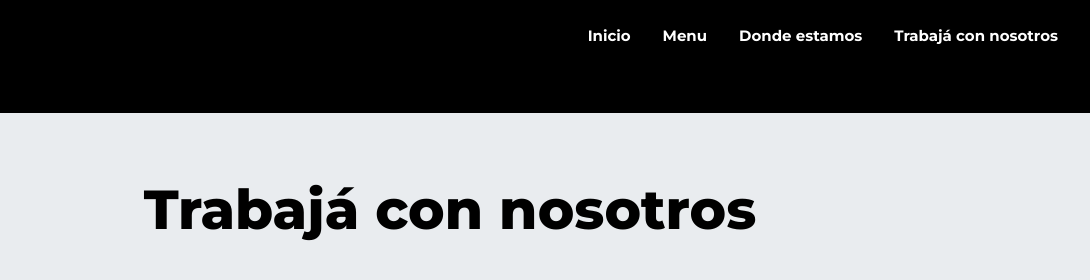
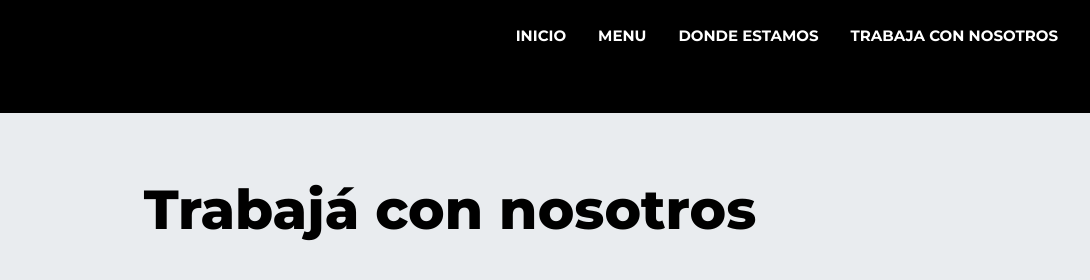
Before and after one commit to noeliarivero/Bondi-Coderhouse, a website: page pages/trabaja_con_nosotros.html in a window 1280 px wide. Shown: the top 280 px of the page, 190-1280 px from the left. Drawn offline with nearby package versions, Linux system fonts and the light colour scheme; files that its build step writes are made by us from their sources.

Commit message:
cambio a mayus el menu

```diff
--- a/pages/trabaja_con_nosotros.html
+++ b/pages/trabaja_con_nosotros.html
@@ -7,7 +7,6 @@
   <meta name="keywords" content="Bondi, trabajo, empleo, envianos tu cv">
   <meta charset="utf-8">
   <meta name="viewport" content="width=device-width, initial-scale=1, shrink-to-fit=no">
-
   <link rel="stylesheet" href="../Bootstrap/css/bootstrap.min.css">
 	<link rel="preconnect" href="https://fonts.gstatic.com">
 	<link href="https://fonts.googleapis.com/css2?family=Montserrat:wght@400;500;700;800&display=swap" rel="stylesheet">
@@ -17,8 +16,8 @@
   />
   <link rel="stylesheet" href="../css/estilos.css">
 
+	<title>Trabajá con nosotros</title>
 
-	<title>Trabajá con nosotros</title>
   <link rel="shortcut icon" href="../imagenes/favicon.ico" type="image/x-icon">
   <link rel="icon" href="../imagenes/favicon.ico" type="image/x-icon">
 
@@ -32,16 +31,16 @@
     </a>
         <ul class="menu nav ml-auto">
         <li class="menu__boton nav-item">
-          <a class="nav-link active" href="../index.html">Inicio</a>
+          <a class="nav-link active" href="../index.html">INICIO</a>
         </li>
         <li class="menu__boton nav-item">
-          <a class="nav-link" href="menu.html">Menu</a>
+          <a class="nav-link" href="menu.html">MENU</a>
         </li>
         <li class="menu__boton nav-item">
-          <a class="nav-link" href="ubicacion.html">Donde estamos</a>
+          <a class="nav-link" href="ubicacion.html">DONDE ESTAMOS</a>
         </li>
         <li class="menu__boton nav-item">
-          <a class="nav-link" href="trabaja_con_nosotros.html" tabindex="-1" aria-disabled="true">Trabajá con nosotros</a>
+          <a class="nav-link" href="trabaja_con_nosotros.html" tabindex="-1" aria-disabled="true">TRABAJA CON NOSOTROS</a>
         </li>
         </ul>
   </nav>
```
Also changed, not shown: index.html (+7 -12 lines), pages/menu.html (+9 -9 lines), pages/ubicacion.html (+6 -6 lines).
